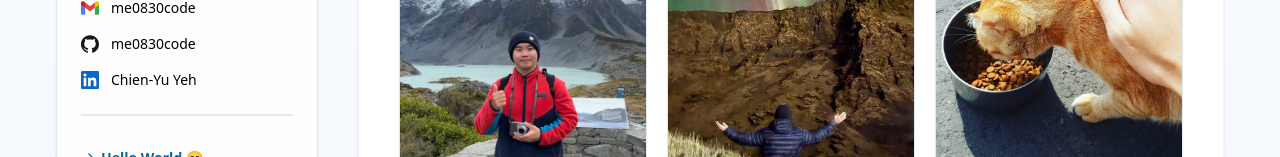
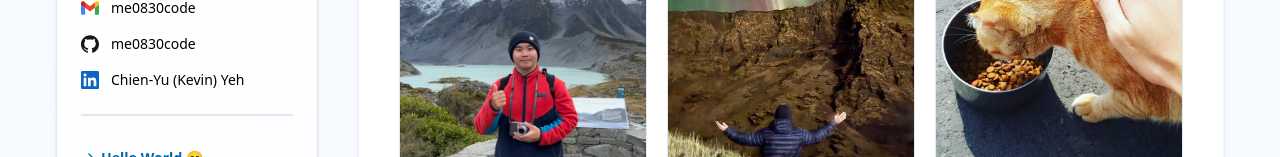
Before and after one commit to me0830code/me0830code.github.io, a React (Vite) app: page / in a window 1280 px wide. Shown: the part 643-800 px from the top of the page. Built offline with nearby package versions, Linux system fonts and the light colour scheme.

Commit message:
Update info data

```diff
--- a/src/data/personalData/personalData.ts
+++ b/src/data/personalData/personalData.ts
@@ -31,7 +31,7 @@ export const CONTACT_INFO: ContactItem[] = [
     { key: "whatsapp", value: "+886937532865", iconURL: "logos:whatsapp-icon", linkURL: LINKS.PHONE, customSize: "18" },
     { key: "email", value: "me0830code", iconURL: "logos:google-gmail", linkURL: LINKS.GMAIL, customSize: "18" },
     { key: "github", value: "me0830code", iconURL: "logos:github-icon", linkURL: LINKS.GITHUB, customSize: "18" },
-    { key: "linkedin", value: "Chien-Yu Yeh", iconURL: "logos:linkedin-icon", linkURL: LINKS.LINKEDIN, customSize: "18" },
+    { key: "linkedin", value: "Chien-Yu (Kevin) Yeh", iconURL: "logos:linkedin-icon", linkURL: LINKS.LINKEDIN, customSize: "18" },
 ] as const;
 
 export const TOTAL_INFO = Object.values(CONTACT_INFO);
```
